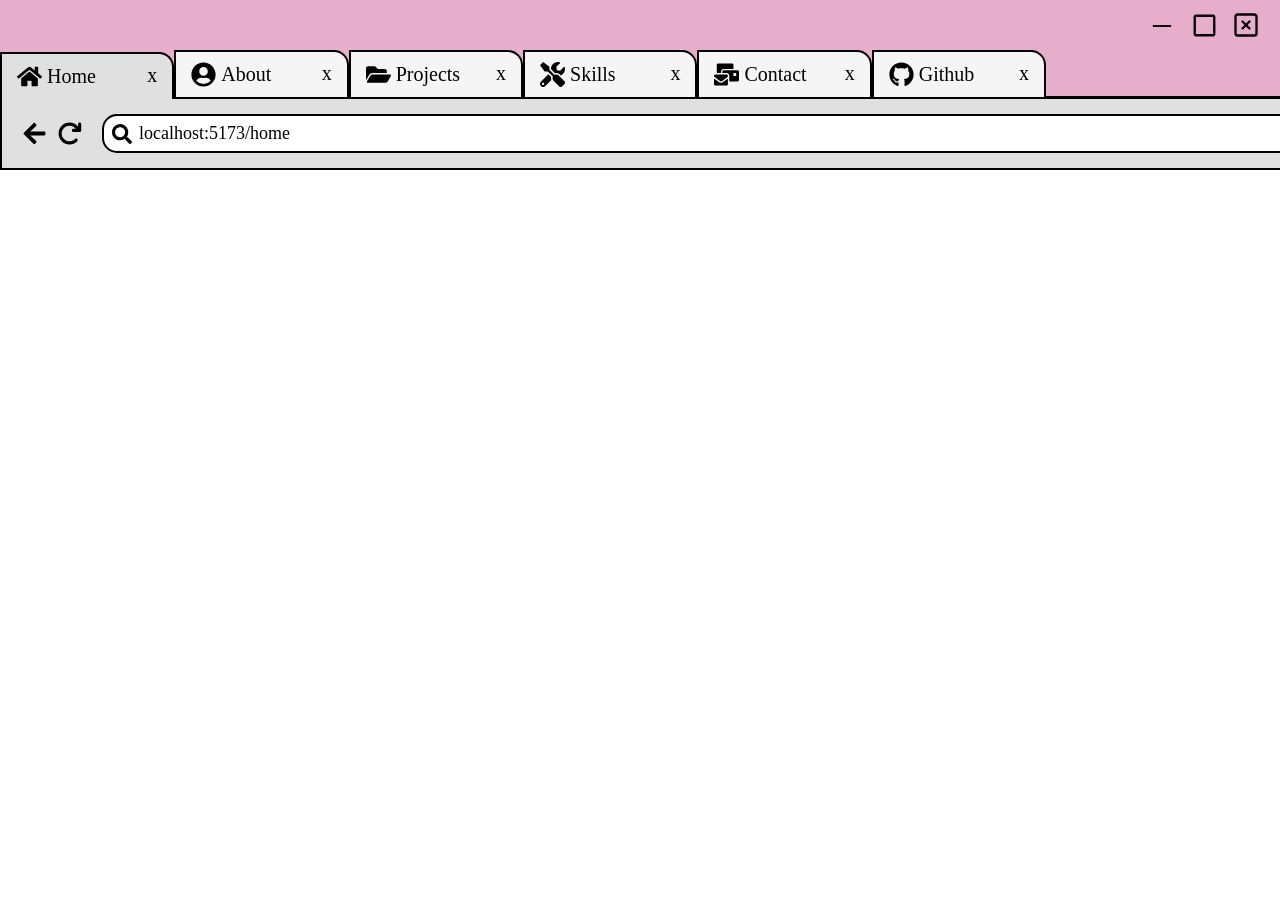
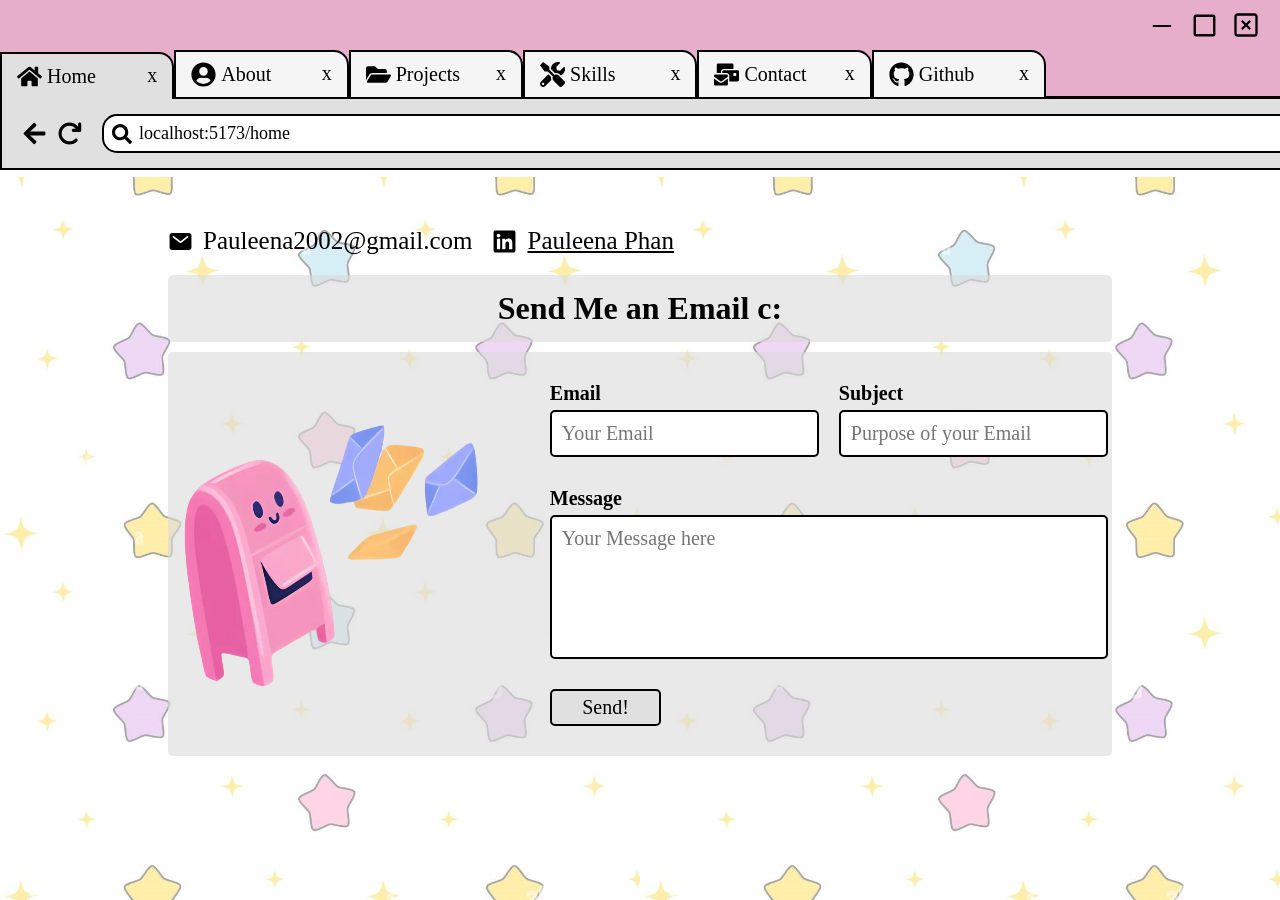
Before and after one commit to pauleenaphan/website-portfolio, a React (Vite) app: page /contact in a window 1280 px wide. Before the commit the page ends 800 px from the top, so only its background shows below. Built offline with nearby package versions, Linux system fonts and the light colour scheme; the HTML template or start-up script is replaced by a standard one.

Commit message:
finish implementing contact tab

```diff
--- a/package.json
+++ b/package.json
@@ -10,6 +10,7 @@
     "preview": "vite preview"
   },
   "dependencies": {
+    "@emailjs/browser": "^4.4.1",
     "react": "^18.3.1",
     "react-dom": "^18.3.1",
     "react-icons": "^5.3.0",
--- a/src/App.tsx
+++ b/src/App.tsx
@@ -5,6 +5,8 @@ import { Tabs } from './component/tabs';
 import { Home } from './pages/home';
 import { About } from './pages/about';
 import { Projects } from './pages/projects';
+import { Skills } from "./pages/skills";
+import { Contact } from "./pages/contact";
 
 function App() {
 
@@ -15,6 +17,8 @@ function App() {
           <Route path="/home" element={<Home/>}/>
           <Route path="/about" element={<About/>}/>
           <Route path="/projects" element={<Projects/>}/>
+          <Route path="/skills" element={<Skills/>}/>
+          <Route path="/contact" element={<Contact/>}/>
         </Routes>
     </Router>
 
--- /dev/null
+++ b/src/pages/contact.tsx
@@ -0,0 +1,117 @@
+import { useState, useEffect } from "react";
+import "../style/contact.css";
+
+import mailBoxImg from "../assets/mailbox.png";
+import { IoMail } from "react-icons/io5";
+import { FaLinkedin } from "react-icons/fa";
+
+import emailjs from '@emailjs/browser';
+
+export const Contact = () =>{
+    type FormData = {
+        userEmail: string;
+        userSubject: string;
+        userMessage: string;
+    };
+
+    const [formData, setFormData] = useState<FormData>({
+        userEmail: "",
+        userSubject: "",
+        userMessage: ""
+    });
+
+    const [sentMsgVisible, setSentMsgVisible] = useState<boolean>(false);
+
+    const updateFormData = (field: string, value: string) => {
+        setFormData(prevState => ({
+            ...prevState,
+            [field]: value
+        }));
+    };
+
+    const templateParams = {
+        to_name: 'Pauleena Phan',
+        from_name: formData.userEmail,
+        subject: formData.userSubject,
+        message: formData.userMessage,
+    };
+
+
+    const sendMail = (event: React.FormEvent<HTMLFormElement>)=>{
+        event.preventDefault();
+
+        emailjs
+        .send('service_em6ucna', 'template_me2o659', templateParams,{
+            publicKey: 'r9VwP9XosCGtJF8J5',
+        })
+        .then(
+            (response) => {
+            console.log('SUCCESS!', response.status, response.text);
+            },
+            (err) => {
+            console.log('FAILED...', err);
+            },
+        );
+
+        setSentMsgVisible(true);
+
+        //reset the text the user entered in the form
+        (event.currentTarget as HTMLFormElement).reset();
+    }
+
+    //after user has sent a msg a msg will display for 3 seconds
+    useEffect(() => {
+        if (sentMsgVisible){
+        const timer = setTimeout(() => {
+            setSentMsgVisible(false);
+        }, 3000);
+
+        return () => clearTimeout(timer);
+        }
+    }, [sentMsgVisible]);
+
+
+    return(
+        <div className="contactPageContainer">
+            <div className="contactHeader">
+                <div className="iconContact">
+                    <IoMail />
+                    <p> Pauleena2002@gmail.com </p>
+                </div>
+                <div className="iconContact">
+                    <FaLinkedin />
+                    <a href="https://www.linkedin.com/in/pauleena-phan"> Pauleena Phan </a>
+                </div>
+            </div>
+
+            <h1> Send Me an Email c:</h1>
+            <div className="contactContainer">
+                <img src={mailBoxImg} className="mailBoxImg" alt="cutemailbox"/>
+                <form className="contactForm" onSubmit={sendMail}>
+                    <div className="emailFormHead">
+                        <div className="labelInput">
+                            <label> Email </label>
+                            <input type="text" placeholder="Your Email" onChange={(e) => {updateFormData("userEmail", e.target.value)}}/>
+                        </div>
+                        <div className="labelInput">
+                            <label> Subject </label>
+                            <input type="text" placeholder="Purpose of your Email" onChange={(e) => {updateFormData("userSubject", e.target.value)}}/>
+                        </div>
+
+                    </div>
+                    <div className="labelInput">
+                        <label> Message </label>
+                        <textarea placeholder="Your Message here" onChange={(e) => {updateFormData("userMessage", e.target.value)}}/>
+                    </div>
+                    <div className="contactStatus">
+                        <button className="subbtn"> Send! </button>
+                        {sentMsgVisible && (
+                            <p className="sentMsg">Message has been sent!</p>
+                        )}
+                    </div>
+
+                </form>
+            </div>
+        </div>
+    )
+}
--- /dev/null
+++ b/src/pages/skills.tsx
@@ -0,0 +1,57 @@
+import "../style/skills.css";
+
+import { FaHtml5,FaCss3Alt, FaJs, FaNodeJs, FaReact, FaGitAlt } from "react-icons/fa";
+import { BiLogoVisualStudio } from "react-icons/bi";
+import { RiFirebaseLine } from "react-icons/ri";
+import { SiExpress, SiMongodb, SiTypescript } from "react-icons/si";
+
+export const Skills = () =>{
+    return(
+        <div className="skillsPageContainer">
+            <div className="iconContainer">
+                <FaHtml5 className="skillIcon"/>
+                <p className="iconName"> HTML </p>
+            </div>
+            <div className="iconContainer">
+                <FaCss3Alt className="skillIcon"/>
+                <p className="iconName"> CSS </p>
+            </div>
+            <div className="iconContainer">
+                <FaJs className="skillIcon"/>
+                <p className="iconName"> Javascript </p>
+            </div>
+            <div className="iconContainer">
+                <FaNodeJs className="skillIcon"/>
+                <p className="iconName"> Node.Js </p>
+            </div>
+            <div className="iconContainer">
+                <SiExpress className="skillIcon"/>
+                <p className="iconName"> Express.Js </p>
+            </div>
+            <div className="iconContainer">
+                <FaReact className="skillIcon"/>
+                <p className="iconName"> React </p>
+            </div>
+            <div className="iconContainer">
+                <SiMongodb className="skillIcon"/>
+                <p className="iconName"> MongoDB </p>
+            </div>
+            <div className="iconContainer">
+                <RiFirebaseLine className="skillIcon"/>
+                <p className="iconName"> Firebase </p>
+            </div>
+            <div className="iconContainer">
+                <FaGitAlt className="skillIcon"/>
+                <p className="iconName"> Git </p>
+            </div>
+            <div className="iconContainer">
+                <BiLogoVisualStudio className="skillIcon"/>
+                <p className="iconName"> VS Code </p>
+            </div>
+            <div className="iconContainer">
+                <SiTypescript className="skillIcon"/>
+                <p className="iconName"> Typescript </p>
+            </div>
+        </div>
+    )
+}
--- a/src/style/about.css
+++ b/src/style/about.css
@@ -1,10 +1,13 @@
 .aboutPageContainer{
     background-image: url("../assets/starsbackground.jpg");
     background-size: contain;
-    height: calc(100vh - 177px); /* Full viewport height minus the tab height */
+    display: flex;
+    flex-direction: column;
+    gap: 20px;
+    height:calc(100vh - 177px); /* Full viewport height minus the tab height */
     margin-top: 177px;
     overflow-y: auto; /* Enables vertical scrolling within this container */
-    padding-top: 35px;
+    padding: 50px;
 }
 
 .aboutHeaderContainer{
--- /dev/null
+++ b/src/style/contact.css
@@ -0,0 +1,108 @@
+.contactPageContainer{
+    background-image: url("../assets/starsbackground.jpg");
+    background-size: contain;
+    gap: 30px;
+    height:calc(100vh - 177px); /* Full viewport height minus the tab height */
+    margin-top: 177px;
+    overflow-y: auto; /* Enables vertical scrolling within this container */
+    padding: 50px;
+}
+
+.contactHeader{
+    display: flex;
+    gap: 20px;
+    width: 80%;
+    margin: 0 auto;
+    margin-bottom: 20px;
+}
+
+.iconContact{
+    display: flex;
+    align-items: center;
+    gap: 10px;
+    font-size: 25px;
+}
+
+.contactPageContainer h1{
+    background-color: rgba(218, 218, 218, 0.6);
+    border-radius: 5px;
+    margin: 0 auto;
+    margin-bottom: 10px;
+    padding: 15px 0px;
+    text-align: center;
+    width: 80%;
+}
+
+.contactContainer{
+    background-color: rgba(218, 218, 218, 0.6);
+    border-radius: 5px;
+    display: flex;
+    justify-content: center;
+    margin: 0 auto;
+    width: 80%;
+}
+
+.emailFormHead{
+    display: flex;
+    gap: 20px;
+}
+
+.contactForm{
+    padding: 30px;
+    border-radius: 5px;
+    display: flex;
+    flex-direction: column;
+    gap: 30px;
+}
+
+.labelInput{
+    display: flex;
+    flex-direction: column;
+    font-size: 20px;
+    gap: 5px;
+}
+
+.contactContainer input[type=text], .contactContainer textarea{
+    border-radius: 5px;
+    border: 2px solid;
+    font-size: 20px;
+    padding: 10px;
+}
+
+.contactContainer label{
+    font-weight: bold;
+}
+
+.contactContainer textarea{
+    height: 15vh;
+    resize: none;
+}
+
+.mailBoxImg{
+    width: 40%;
+}
+
+.contactStatus{
+    align-items: center;
+    display: flex;
+    gap: 20px;
+}
+
+
+.sentMsg{
+    font-size: 20px;
+}
+
+.subbtn{
+    background-color: rgba(218, 218, 218, 0.6);
+    border-radius: 5px;
+    border: solid 2px;
+    cursor: pointer;
+    font-size: 20px;
+    padding: 5px 10px;
+    width: 20%;
+}
+
+.subbtn:hover{
+    background-color: rgba(197, 197, 197, 0.6);
+}
--- /dev/null
+++ b/src/style/skills.css
@@ -0,0 +1,42 @@
+.skillsPageContainer{
+    background-image: url("../assets/starsbackground.jpg");
+    background-size: contain;
+    display: flex;
+    flex-wrap: wrap;
+    gap: 30px;
+    height:calc(100vh - 177px); /* Full viewport height minus the tab height */
+    justify-content: center;
+    margin-top: 177px;
+    overflow-y: auto; /* Enables vertical scrolling within this container */
+    padding: 50px;
+}
+
+.iconContainer{
+    align-items: center;
+    background-color: rgba(218, 218, 218, 0.6);
+    border-radius: 10px;
+    display: flex;
+    flex-direction: column;
+    font-size: 30px;
+    height: 200px;
+    justify-content: center;
+    padding: 10px;
+    text-align: center;
+    width: 200px;
+    gap: 10px;
+
+    transition: transform 0.3s ease, background-color 0.3s ease;
+}
+
+.iconContainer:hover{
+    background-color: rgba(197, 197, 197, 0.6);
+    transform: scale(1.1);
+}
+
+.skillIcon{
+    font-size: 50px;
+}
+
+.skillsPageContainer > :last-child{
+    margin-bottom: 100px;
+}
```
Also changed, not shown: src/assets/mailbox.png (added), 1 other file (tests, documents, lock files or other folders).
